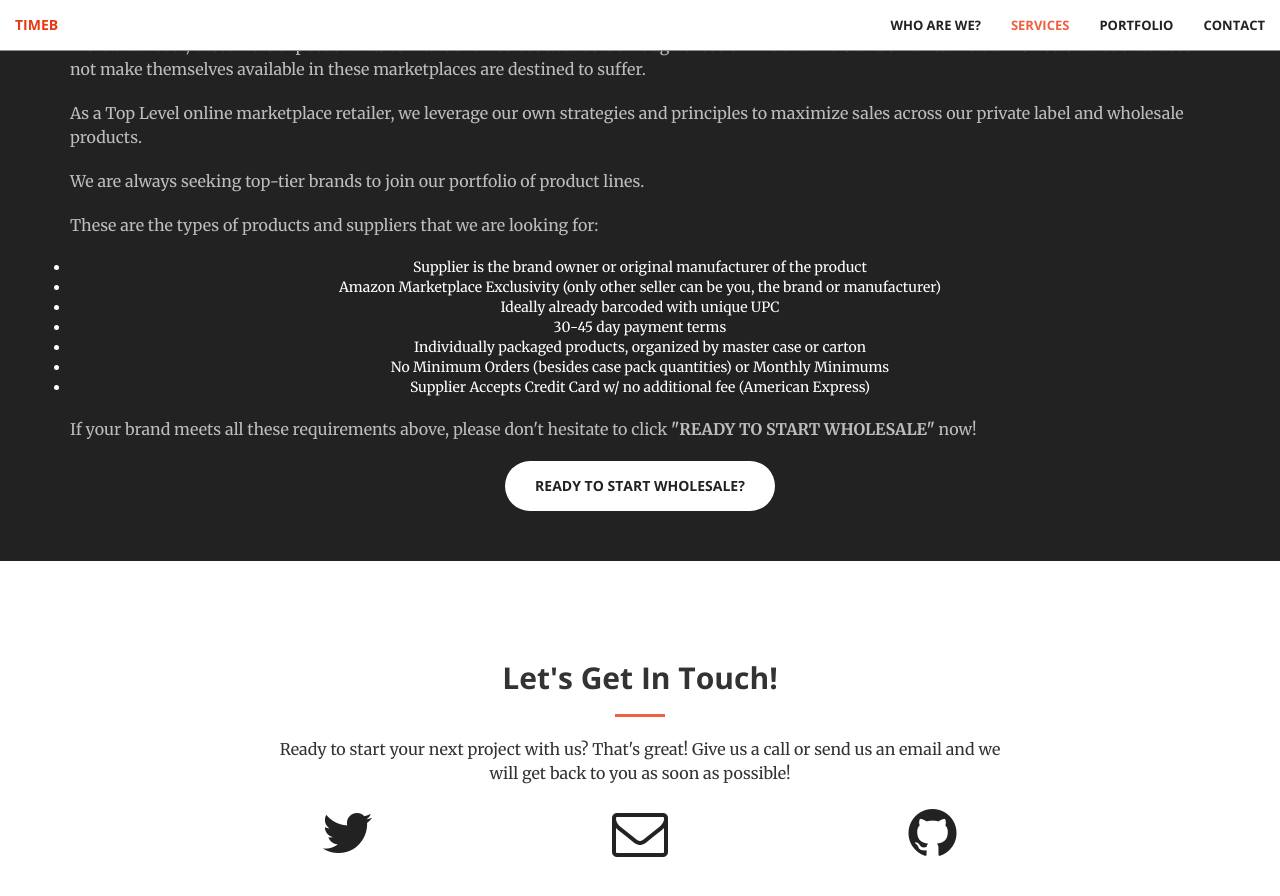
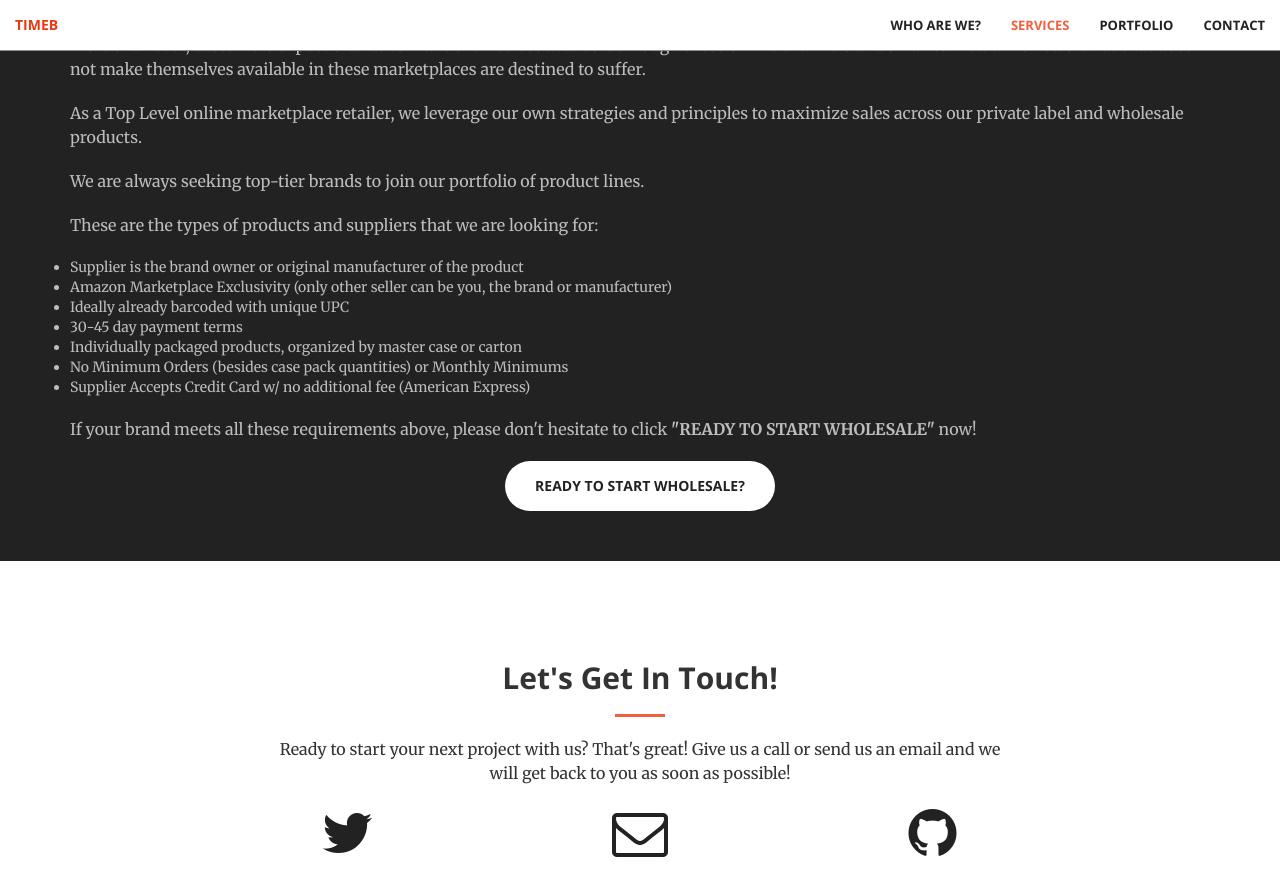
Before and after one commit to TimeBinc/TimeBinc.github.io, a Jekyll site: the page built from index.html, in a window 1280 px wide and 900 px high, scrolled down 2724 px. Shown: the top 896 px of the window. Built offline with Jekyll 4.4.1, drawn with Linux system fonts in a browser that asks for light colours.

Commit message:
Update aside.html

```diff
--- a/_includes/aside.html
+++ b/_includes/aside.html
@@ -16,7 +16,7 @@
             <p class="text-faded-alt">As a Top Level online marketplace retailer, we leverage our own strategies and principles to maximize sales across our private label and wholesale products.</p>
             <p class="text-faded-alt">We are always seeking top-tier brands to join our portfolio of product lines.</p>
             <p class="text-faded-alt">These are the types of products and suppliers that we are looking for:</p>
-            <ul class="list-group list-group-flush">
+            <ul class="list-group list-group-flush text-faded-alt">
                 <li class="list-group-item-alt">Supplier is the brand owner or original manufacturer of the product</li>
                 <li class="list-group-item-alt">Amazon Marketplace Exclusivity (only other seller can be you, the brand or manufacturer)</li>
                 <li class="list-group-item-alt">Ideally already barcoded with unique UPC</li>
```
